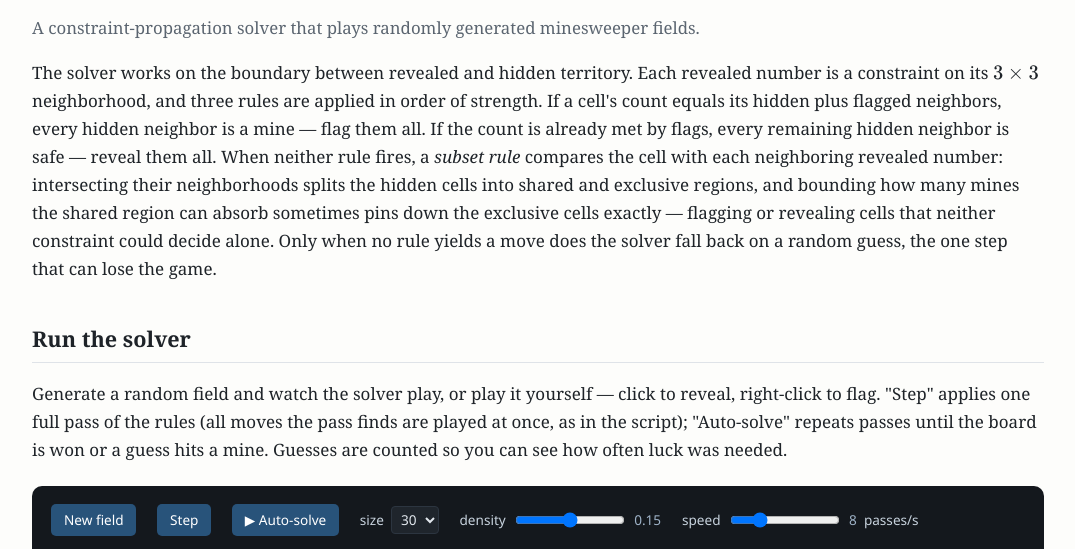
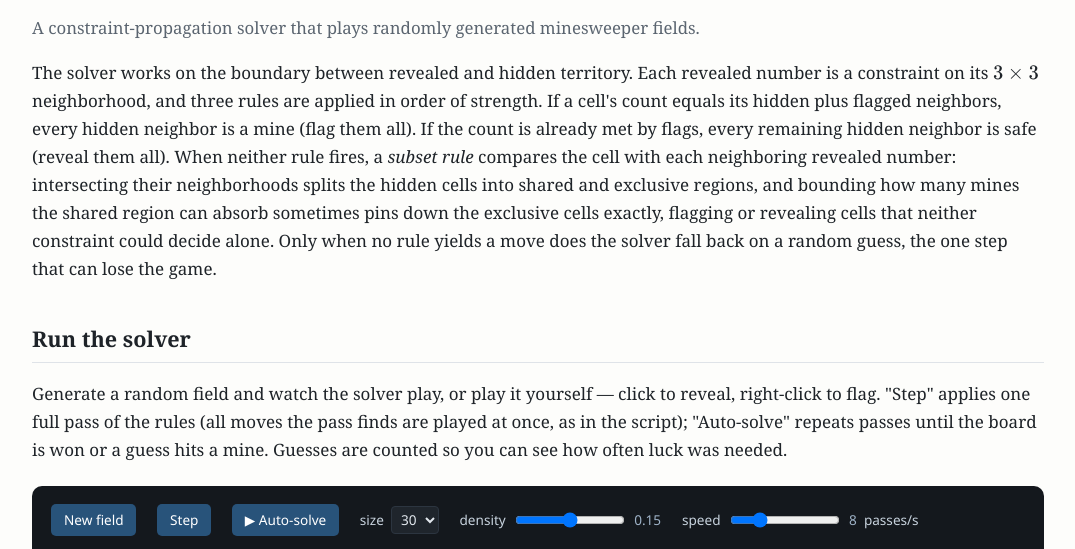
Before and after one commit to bellusciom/bellusciom.github.io, a plain HTML site: page projects/minesweeper/index.html in a window 1280 px wide. Shown: the part 197-746 px from the top of the page, without its empty margins (102-1177 px from the left). Drawn offline with nearby package versions, Linux system fonts and the light colour scheme.

Commit message:
Update index.html

```diff
--- a/projects/minesweeper/index.html
+++ b/projects/minesweeper/index.html
@@ -34,13 +34,13 @@ MathJax = { tex: { inlineMath: [['$', '$'], ['\\(', '\\)']] } };
     The solver works on the boundary between revealed and hidden territory. Each
     revealed number is a constraint on its $3 \times 3$ neighborhood, and three
     rules are applied in order of strength. If a cell's count equals its hidden
-    plus flagged neighbors, every hidden neighbor is a mine — flag them all. If
-    the count is already met by flags, every remaining hidden neighbor is safe —
-    reveal them all. When neither rule fires, a <em>subset rule</em> compares the
+    plus flagged neighbors, every hidden neighbor is a mine (flag them all). If
+    the count is already met by flags, every remaining hidden neighbor is safe
+    (reveal them all). When neither rule fires, a <em>subset rule</em> compares the
     cell with each neighboring revealed number: intersecting their neighborhoods
     splits the hidden cells into shared and exclusive regions, and bounding how
     many mines the shared region can absorb sometimes pins down the exclusive
-    cells exactly — flagging or revealing cells that neither constraint could
+    cells exactly, flagging or revealing cells that neither constraint could
     decide alone. Only when no rule yields a move does the solver fall back on a
     random guess, the one step that can lose the game.
   </p>
```
